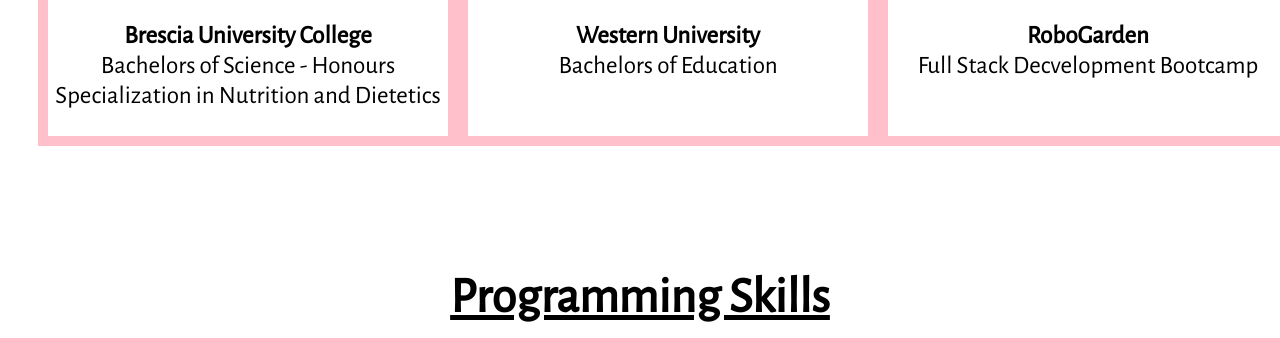
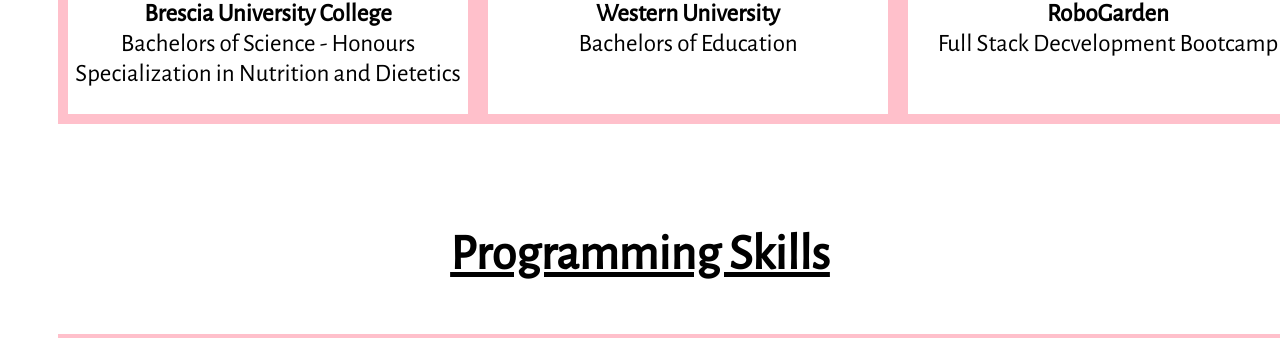
Before and after one commit to marwaelkelani/personal-website, a plain HTML site: page index.html in a window 1280 px wide. Shown: the part 1561-1899 px from the top of the page. Drawn offline with nearby package versions, Linux system fonts and the light colour scheme.

Commit message:
updated margins in education and programming sections

```diff
--- a/style.css
+++ b/style.css
@@ -115,13 +115,12 @@
 
 .more-info-education{
     background-color: white;
-    padding: 30px;
-   margin: auto;
+    margin: auto;
 }
 .education-info {
     display: grid;
     grid-template-columns: auto auto auto;
-    margin: auto auto;
+    margin: 50px;
     padding: auto;
     background-color: white;
 }
```
